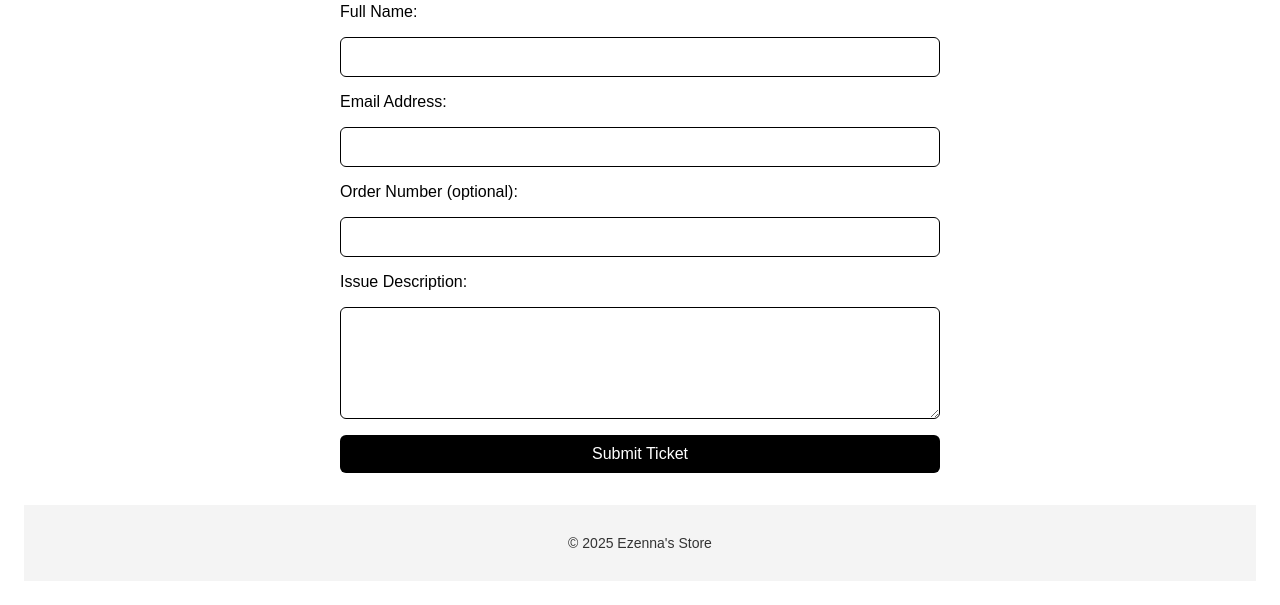
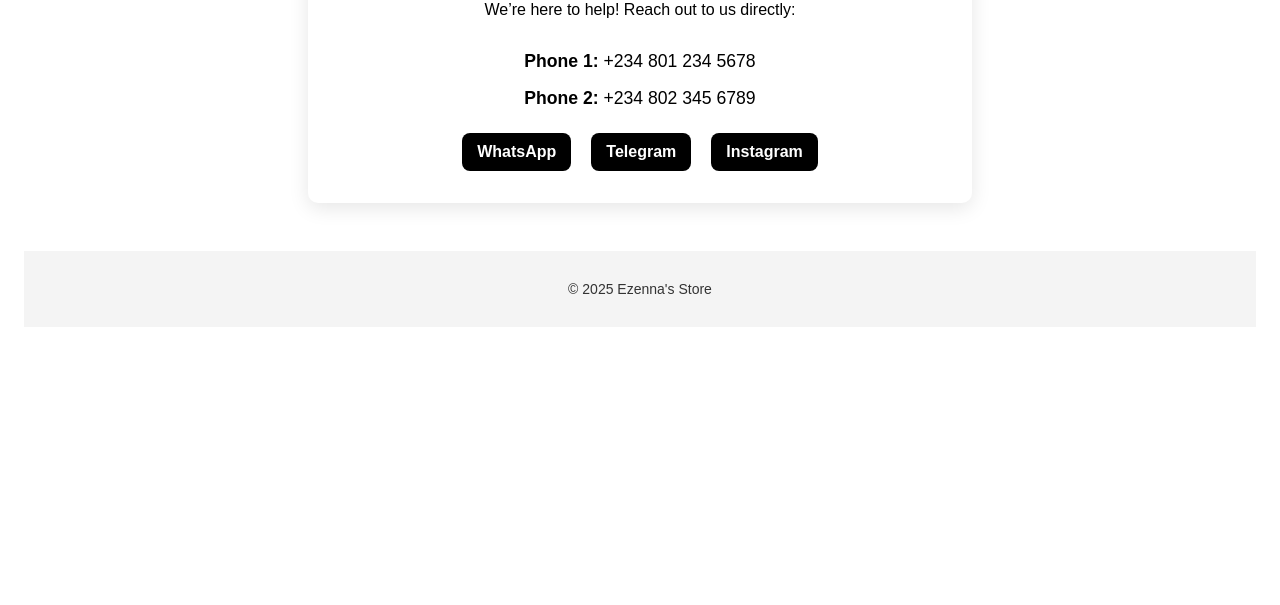
Before and after one commit to eepp99/Demowebsite, a website: page public/customer-support.html in a window 1280 px wide. Shown: the part 237-842 px from the top of the page. After the commit the page ends 800 px from the top, so only its background shows below. Drawn offline with Linux system fonts and the light colour scheme.

Commit message:
customer-support.html

```diff
--- a/public/customer-support.html
+++ b/public/customer-support.html
@@ -5,6 +5,46 @@
   <meta name="viewport" content="width=device-width, initial-scale=1.0"/>
   <title>Customer Support - Ezenna's Store</title>
   <link rel="stylesheet" href="stylee.css"/>
+  <style>
+    .form-section {
+      max-width: 600px;
+      margin: 3rem auto;
+      padding: 2rem;
+      background: #fff;
+      border-radius: 10px;
+      box-shadow: 0 5px 20px rgba(0, 0, 0, 0.1);
+      text-align: center;
+    }
+
+    .support-contact p {
+      font-size: 1.1rem;
+      margin: 1rem 0;
+    }
+
+    .social-links {
+      display: flex;
+      justify-content: center;
+      gap: 20px;
+      margin-top: 1.5rem;
+    }
+
+    .social-links a {
+      display: inline-flex;
+      align-items: center;
+      gap: 8px;
+      background: #000;
+      color: white;
+      padding: 10px 15px;
+      border-radius: 8px;
+      text-decoration: none;
+      font-weight: bold;
+      transition: background 0.3s ease;
+    }
+
+    .social-links a:hover {
+      background: #222;
+    }
+  </style>
 </head>
 <body class="bw-theme">
   <header>
@@ -17,23 +57,18 @@
 
   <main class="form-section">
     <h1>Customer Support</h1>
-    <p>Need help with an order or product? Submit a support ticket below.</p>
+    <p>We’re here to help! Reach out to us directly:</p>
 
-    <form id="supportForm" class="inquiry-form">
-      <label>Full Name:</label>
-      <input type="text" name="name" required />
+    <div class="support-contact">
+      <p><strong>Phone 1:</strong> +234 801 234 5678</p>
+      <p><strong>Phone 2:</strong> +234 802 345 6789</p>
 
-      <label>Email Address:</label>
-      <input type="email" name="email" required />
-
-      <label>Order Number (optional):</label>
-      <input type="text" name="order" />
-
-      <label>Issue Description:</label>
-      <textarea name="issue" rows="5" required></textarea>
-
-      <button type="submit">Submit Ticket</button>
-    </form>
+      <div class="social-links">
+        <a href="https://wa.me/2348012345678" target="_blank">WhatsApp</a>
+        <a href="https://t.me/yourTelegramUsername" target="_blank">Telegram</a>
+        <a href="https://instagram.com/yourStoreHandle" target="_blank">Instagram</a>
+      </div>
+    </div>
   </main>
 
   <footer class="main-footer">
@@ -42,26 +77,6 @@
 
   <script>
     document.getElementById("year").textContent = new Date().getFullYear();
-
-    const form = document.getElementById("supportForm");
-    form.addEventListener("submit", function (e) {
-      e.preventDefault();
-      const data = Object.fromEntries(new FormData(form).entries());
-      data.timestamp = new Date().toISOString();
-
-        fetch("/api/customer-support", {
-        method: "POST",
-        headers: { "Content-Type": "application/json" },
-        body: JSON.stringify(data)
-      })
-      .then(() => {
-        alert("Your support ticket has been submitted!");
-        form.reset();
-      })
-      .catch(() => alert("Failed to submit support ticket."));
-    });
   </script>
-
-  <script src="script.js"></script>
 </body>
 </html>
```
